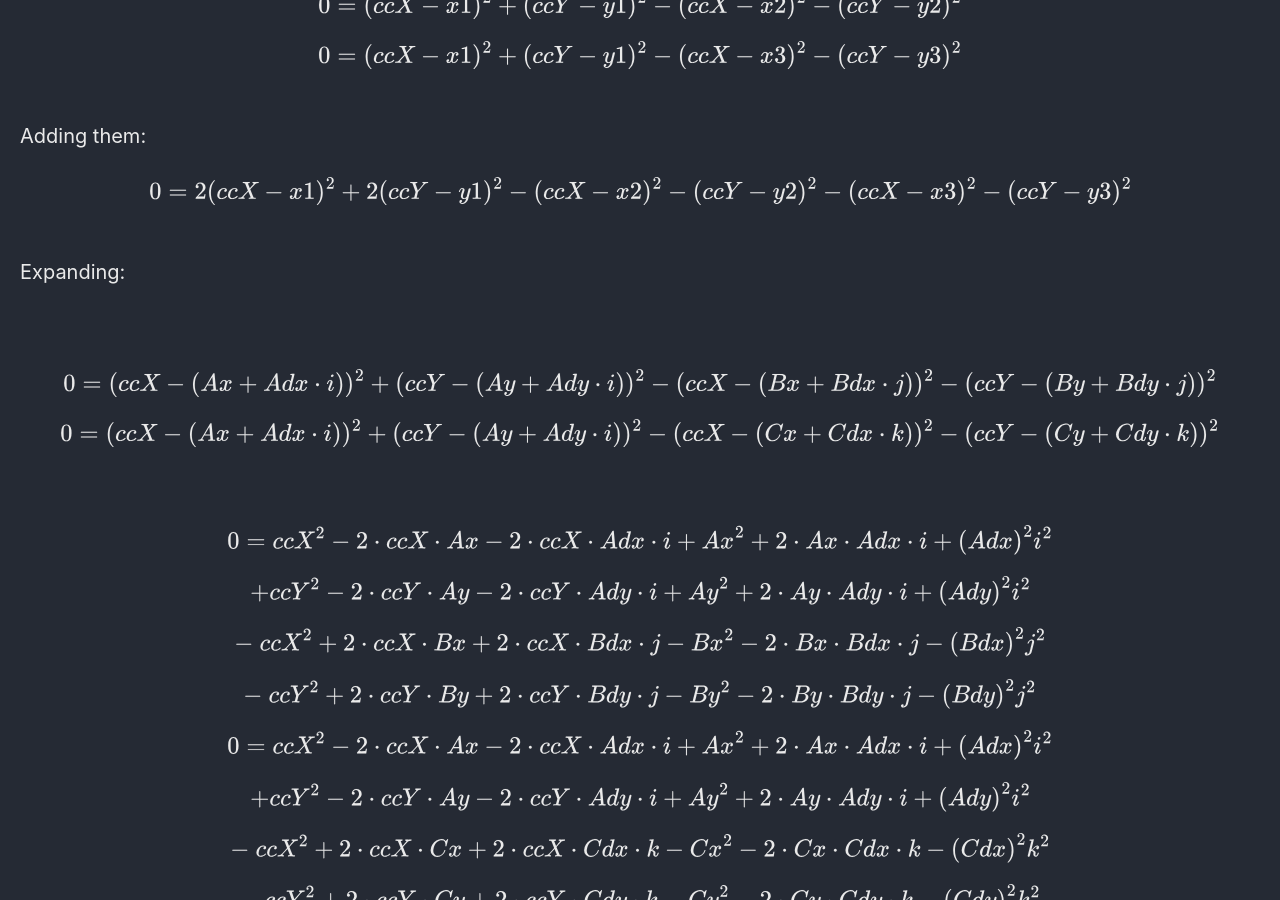
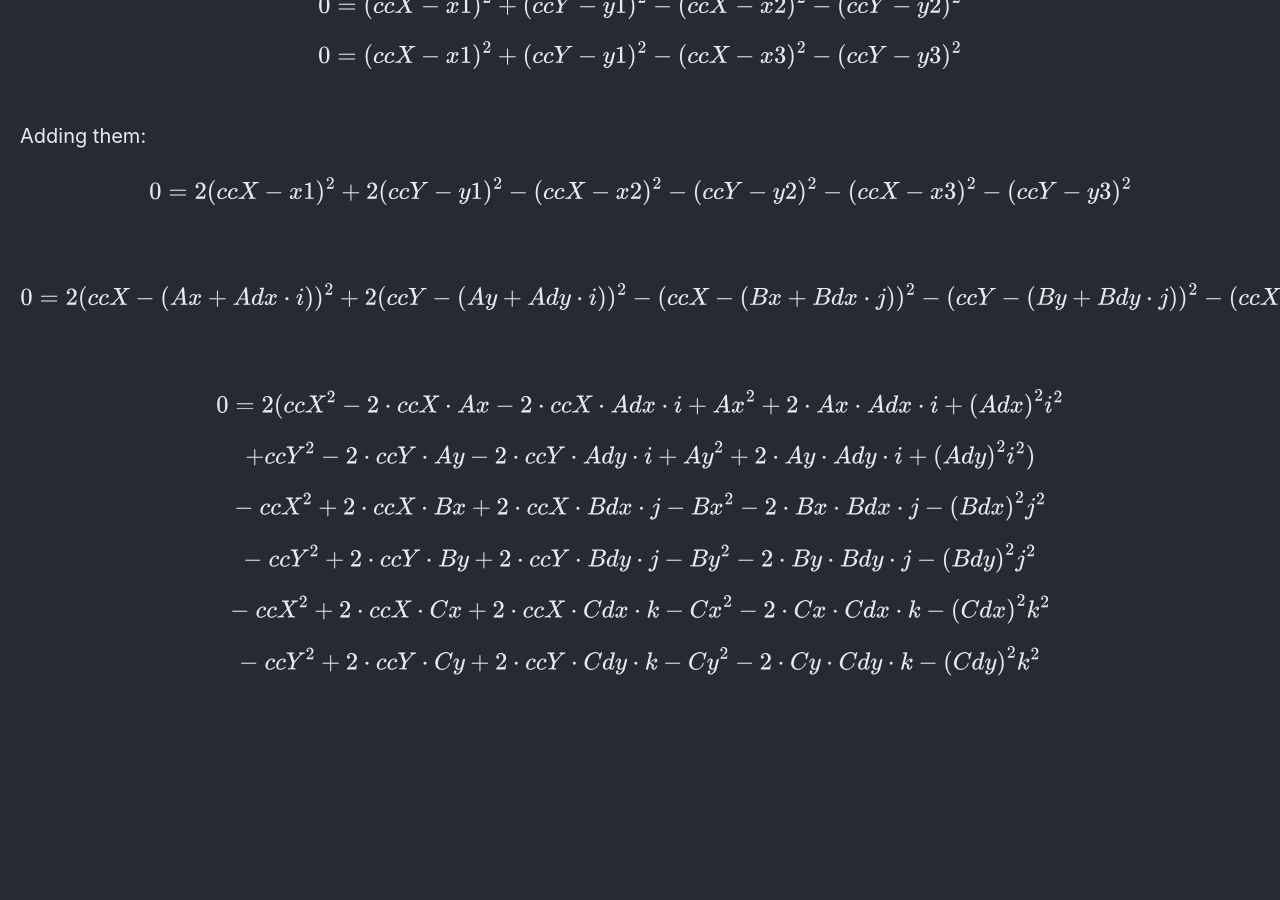
Before and after one commit to Connor-McCartney/Connor-McCartney.github.io, a Jekyll site: the page built from _pages/cryptography/other/Geometry-Hash-Balsn-CTF-2023.md, in a window 1280 px wide and 900 px high, scrolled down 4732 px. Built offline with Jekyll 4.4.1, drawn with Linux system fonts in a browser that asks for light colours; cached includes are drawn as plain includes; after the commit the page ends 5545 px from its top, so only the background shows below that.

Commit message:
Update Geometry-Hash-Balsn-CTF-2023.md

```diff
--- a/_pages/cryptography/other/Geometry-Hash-Balsn-CTF-2023.md
+++ b/_pages/cryptography/other/Geometry-Hash-Balsn-CTF-2023.md
@@ -182,32 +182,20 @@ Adding them:
 
 $$0 = 2(ccX - x1)^2 + 2(ccY - y1)^2 - (ccX - x2)^2 - (ccY - y2)^2 - (ccX - x3)^2 - (ccY - y3)^2$$
 
-<br>
-Expanding:
-<br>
-
 
 <br>
 
-$$0 = (ccX - (Ax + Adx \cdot i))^2 + (ccY - (Ay + Ady \cdot i))^2 - (ccX - (Bx + Bdx \cdot j))^2 - (ccY - (By + Bdy \cdot j))^2$$
-
-$$0 = (ccX - (Ax + Adx \cdot i))^2 + (ccY - (Ay + Ady \cdot i))^2 - (ccX - (Cx + Cdx \cdot k))^2 - (ccY - (Cy + Cdy \cdot k))^2$$
+$$0 = 2(ccX - (Ax + Adx \cdot i))^2 + 2(ccY - (Ay + Ady \cdot i))^2 - (ccX - (Bx + Bdx \cdot j))^2 - (ccY - (By + Bdy \cdot j))^2 - (ccX - (Cx + Cdx \cdot k))^2 - (ccY - (Cy + Cdy \cdot k))^2$$
 
 <br>
 
-$$0 = {ccX}^2 - 2 \cdot ccX \cdot Ax - 2 \cdot ccX \cdot Adx \cdot i + {Ax}^2 + 2 \cdot Ax \cdot Adx \cdot i + {(Adx)}^2 i^2$$
+$$0 = 2({ccX}^2 - 2 \cdot ccX \cdot Ax - 2 \cdot ccX \cdot Adx \cdot i + {Ax}^2 + 2 \cdot Ax \cdot Adx \cdot i + {(Adx)}^2 i^2$$
 
-$$  + {ccY}^2 - 2 \cdot ccY \cdot Ay - 2 \cdot ccY \cdot Ady \cdot i + {Ay}^2 + 2 \cdot Ay \cdot Ady \cdot i + {(Ady)}^2 i^2$$
+$$  + {ccY}^2 - 2 \cdot ccY \cdot Ay - 2 \cdot ccY \cdot Ady \cdot i + {Ay}^2 + 2 \cdot Ay \cdot Ady \cdot i + {(Ady)}^2 i^2)$$
 
 $$- \ {ccX}^2 + 2 \cdot ccX \cdot Bx + 2 \cdot ccX \cdot Bdx \cdot j - {Bx}^2 - 2 \cdot Bx \cdot Bdx \cdot j - {(Bdx)}^2 j^2$$
 
 $$- \ {ccY}^2 + 2 \cdot ccY \cdot By + 2 \cdot ccY \cdot Bdy \cdot j - {By}^2 - 2 \cdot By \cdot Bdy \cdot j - {(Bdy)}^2 j^2$$
-
-
-
-$$0 = {ccX}^2 - 2 \cdot ccX \cdot Ax - 2 \cdot ccX \cdot Adx \cdot i + {Ax}^2 + 2 \cdot Ax \cdot Adx \cdot i + {(Adx)}^2 i^2$$
-
-$$  + {ccY}^2 - 2 \cdot ccY \cdot Ay - 2 \cdot ccY \cdot Ady \cdot i + {Ay}^2 + 2 \cdot Ay \cdot Ady \cdot i + {(Ady)}^2 i^2$$
 
 $$- \ {ccX}^2 + 2 \cdot ccX \cdot Cx + 2 \cdot ccX \cdot Cdx \cdot k - {Cx}^2 - 2 \cdot Cx \cdot Cdx \cdot k - {(Cdx)}^2 k^2$$
 
```
